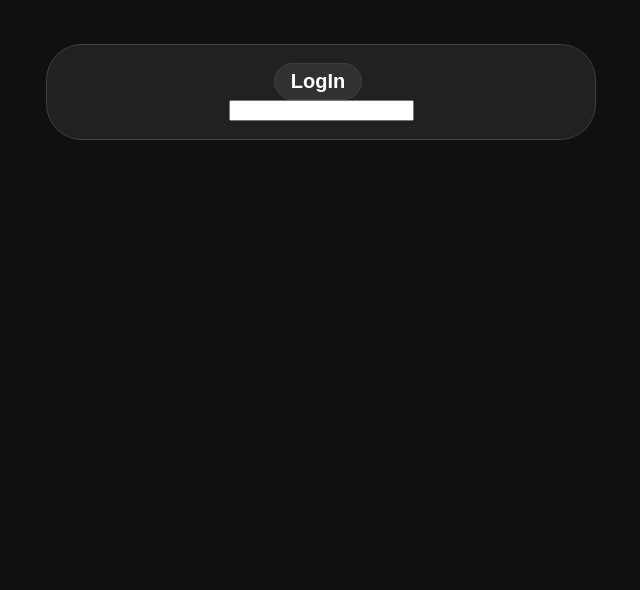
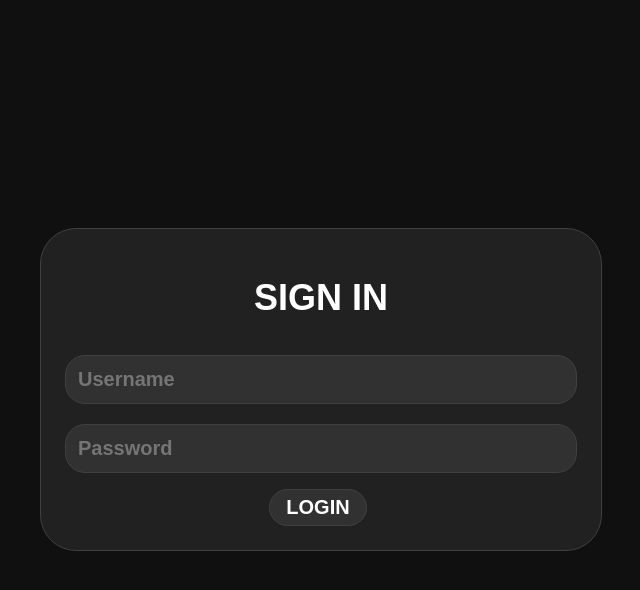
Before and after one commit to shizukushq/CryptoPrice, a Flask app: page / in a window 1280 px wide. Shown: the top 590 px of the page, without its empty margins (319-959 px from the left). Run offline with Flask 3, Linux system fonts and the light colour scheme; some libraries are stand-ins or nearby versions.

Commit message:
1.2.3
added mainPage

```diff
--- a/static/style.css
+++ b/static/style.css
@@ -5,6 +5,10 @@
   -moz-user-select: none;
   -ms-user-select: none;
   user-select: none;
+}
+
+body {
+  margin: 0;
 }
 
 .container {
@@ -15,6 +19,10 @@
 .mainPagecontainer {
   position: relative;
   padding: 36px;
+  max-height: 100vh;
+  /* display: flex;
+  align-items: center;
+  height: auto; */
 }
 
 .widget1 {
@@ -48,12 +56,81 @@
   background: #637be915;
 }
 
+.divloginbtn {
+  margin-top: 1em;
+}
+
+.btn-login {
+  display: inline-block;
+  padding-top: 0.3em;
+  padding-bottom: 0.3em;
+  padding-left: 0.8em;
+  padding-right: 0.8em;
+  margin-right: 0.3em;
+  text-decoration: none;
+  color: white;
+  font-family: "Plus+Jakarta+Sans", sans-serif;
+  font-style: normal;
+  font-weight: 700;
+  font-size: 20px;
+  background-color: rgba(255, 255, 255, 0.07);
+  border-radius: 20px;
+  border: 1px solid rgb(64, 64, 64);
+  transition: 350ms;
+}
+
+.btn-login:hover {
+  background-color: rgb(128, 128, 128);
+  /* color: white; */
+}
+
+.logintxt {
+  color: white;
+  font-family: "Plus+Jakarta+Sans", sans-serif;
+  font-style: normal;
+  font-weight: 900;
+  font-size: 36px;
+  margin-bottom: 1em;
+}
+
+.input {
+  margin-top: 1em;
+  text-align: initial;
+  display: block;
+  outline: none;
+  word-break: break-word;
+  overflow: visible;
+  box-sizing: border-box;
+  width: 100%;
+  padding: 0.6em;
+  border: 1px solid rgb(64, 64, 64);
+  border-radius: 20px;
+  background: rgba(255, 255, 255, 0.07);
+  color: rgb(255, 255, 255);
+  font-family: "Plus+Jakarta+Sans", sans-serif;
+  font-style: normal;
+  font-weight: 600;
+  font-size: 20px;
+  transition: 200ms ease;
+}
+
+.input:hover {
+  border-color: rgb(128, 128, 128);
+  box-shadow: 0px 10px 10px rgba(0, 0, 0, 0.06);
+}
+
+.input:focus {
+  border-color: rgb(128, 128, 128);
+  box-shadow: 0px 8px 12px rgba(0, 0, 0, 0.06);
+}
+
 .logincard {
   max-width: 512px;
   margin: auto;
+  margin-top: 24vh;
   text-align: center;
   background: rgba(255, 255, 255, 0.07);
-  padding: 18px;
+  padding: 24px;
   border-radius: 36px;
   border: 1px solid rgb(64, 64, 64);
   transition-duration: 0.35s;
--- a/templates/main.html
+++ b/templates/main.html
@@ -22,10 +22,14 @@
   <body>
     <div class="mainPagecontainer">
       <div class="logincard">
-        <div class="btnlogin">
-          <a href="" class="btn-bitcoin">LogIn</a>
+        <h1 class="logintxt">SIGN IN</h1>
+        <div class="inputsss">
+          <input class="input" type="text" placeholder="Username" />
+          <input class="input" type="password" placeholder="Password" />
         </div>
-        <input type="sdfsdfsdfsdf" class="input" />
+        <div class="divloginbtn">
+          <a href="" class="btn-login">LOGIN</a>
+        </div>
       </div>
     </div>
   </body>
```
